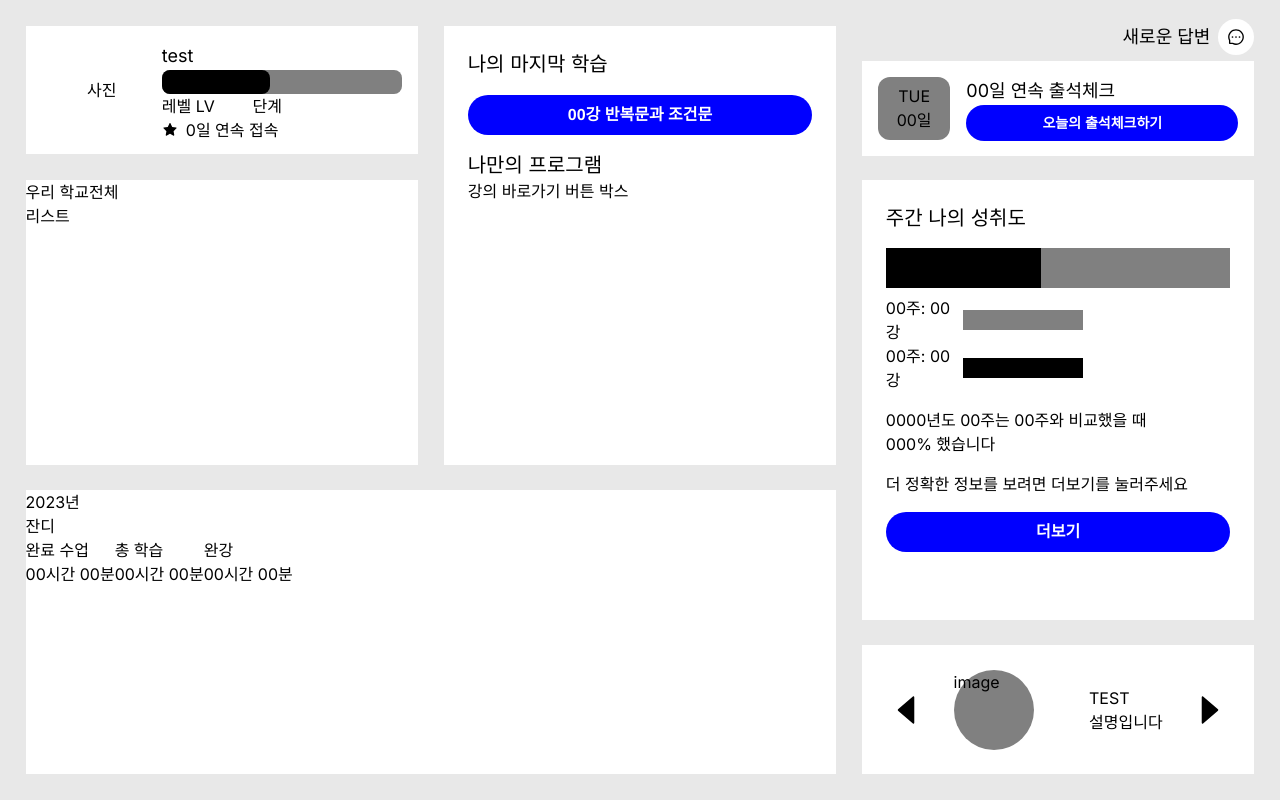
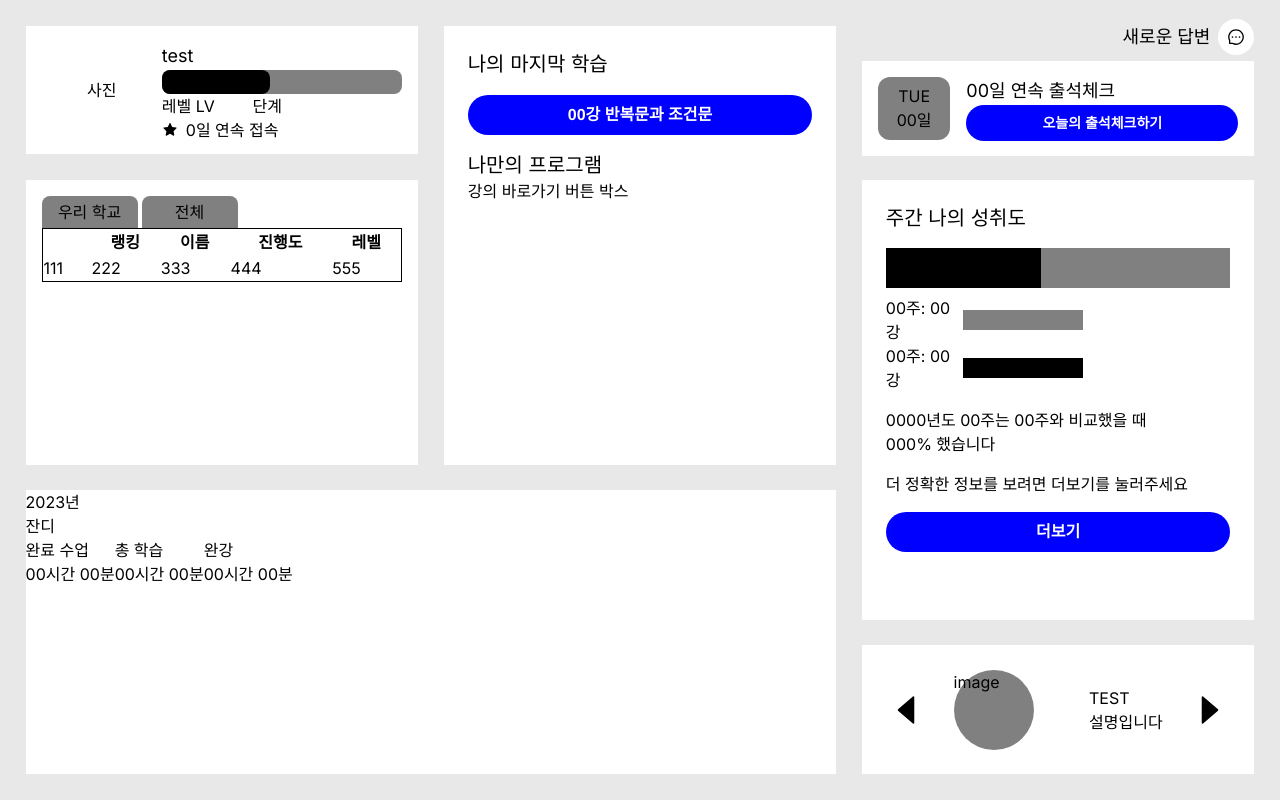
Before and after one commit to Geupjo-Hackathon/KoreanTiger-FE, a Next.js app: page /student in a window 1280 px wide. Built offline with nearby package versions, Linux system fonts and the light colour scheme.

Commit message:
style :: 학생 메인 페이지 - 랭킹

```diff
--- a/src/components/student/main/Ranking.js
+++ b/src/components/student/main/Ranking.js
@@ -2,12 +2,41 @@ import React from "react";
 
 const Ranking = () => {
   return (
-    <div className="w-full h-full" style={{ backgroundColor: "white" }}>
+    <div className="w-full h-full p-4" style={{ backgroundColor: "white" }}>
       <div className="flex flex-row">
-        <p>우리 학교</p>
-        <p>전체</p>
+        <div
+          className="w-24 h-8 flex justify-center items-center rounded-t-lg mr-1"
+          style={{ backgroundColor: "gray" }}
+        >
+          <p>우리 학교</p>
+        </div>
+        <div
+          className="w-24 h-8 flex justify-center items-center rounded-t-lg"
+          style={{ backgroundColor: "gray" }}
+        >
+          <p>전체</p>
+        </div>
       </div>
-      <div>리스트</div>
+      <table className="table-auto w-full border">
+        <thead>
+          <tr>
+            <th></th>
+            <th>랭킹</th>
+            <th>이름</th>
+            <th>진행도</th>
+            <th>레벨</th>
+          </tr>
+        </thead>
+        <tbody>
+          <tr>
+            <td>111</td>
+            <td>222</td>
+            <td>333</td>
+            <td>444</td>
+            <td>555</td>
+          </tr>
+        </tbody>
+      </table>
     </div>
   );
 };
```
